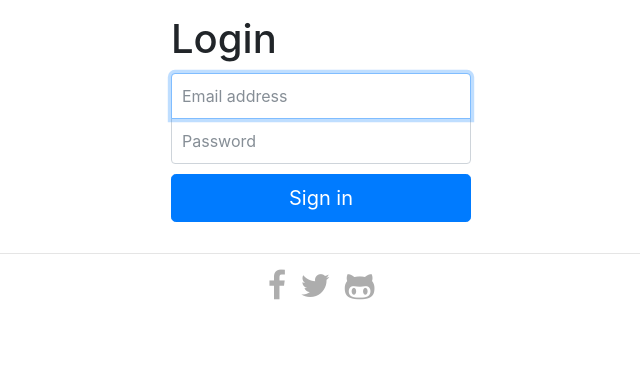
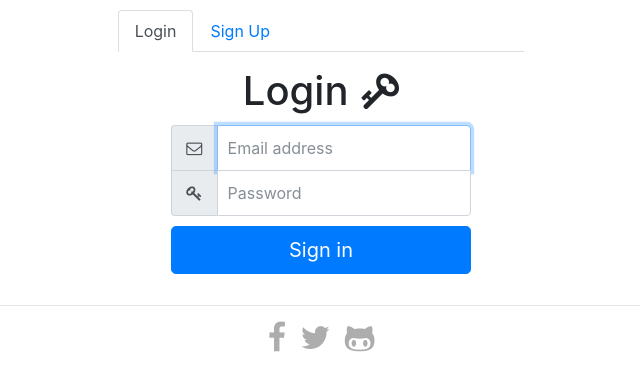
Before and after one commit to Gummiees/TriviaAppPHP, a PHP site: page /login.php in a window 1280 px wide. Shown: the part 56-447 px from the top of the page, without its empty margins (319-959 px from the left). Run offline with PHP 8.4, Linux system fonts and the light colour scheme; some libraries are stand-ins or nearby versions.

Commit message:
visual update, fusion with login

```diff
--- a/includes/login_page.inc.php
+++ b/includes/login_page.inc.php
@@ -8,15 +8,57 @@ if (isset($errors) && !empty($errors)) foreach ($errors as $msg) echo print_mess
 	if (!isset($_SESSION['id_user'])) {
 		?>
 
+		<div class="row">
+			<div class="col-4 offset-4 form-nav">
+				<ul class="nav nav-tabs" role="tablist">
+					<li class="nav-item">
+						<a class="nav-link active" data-toggle="tab" href="#login">Login</a>
+					</li>
+					<li class="nav-item">
+						<a class="nav-link" data-toggle="tab" href="#signup">Sign Up</a>
+					</li>
+				</ul>
+			</div>
+		</div>
+
+		<div class="tab-content">
+			<div class="container tab-pane active" id="login">
 				<form class="form-signin" action="login.php" method="post">
-  <h1 class="form-signin-heading">Login</h1>
-  <label for="inputEmail" class="sr-only">Email address</label>
-  <input type="email" id="inputEmail" class="form-control" placeholder="Email address" name="email" required autofocus minlength="4" maxlength="60" >
-  <label for="inputPassword" class="sr-only">Password</label>
-  <input type="password" id="inputPassword" class="form-control" placeholder="Password" name="pass" required minlength="4" maxlength="20" >
+					<h1 class="form-signin-heading text-center">Login <i class="fa fa-key fa-flip-horizontal" aria-hidden="true"></i></h1>
+					<div class="input-group">
+						<span class="input-group-addon input-group-addon-top"><i class="fa fa-envelope-o fa-fw"></i></span>
+						<input type="email" id="loginInputEmail" class="form-control" placeholder="Email address" name="email" required autofocus minlength="4" maxlength="60">
+					</div>
+					<div class="input-group">
+						<span class="input-group-addon input-group-addon-bottom"><i class="fa fa-key fa-fw"></i></span>
+						<input type="password" id="loginInputPassword" class="form-control" placeholder="Password" name="pass" required minlength="4" maxlength="20">
+					</div>
 					<button class="btn btn-lg btn-primary btn-block" type="submit">Sign in</button>
 				</form>
-
+			</div>
+			<div class="container tab-pane fade" id="signup">
+				<form class="form-signup" action="login.php" method="post">
+					<h1 class="form-signup-heading text-center">Sign Up <i class="fa fa-pencil" aria-hidden="true"></i></h1>
+					<div class="input-group">
+						<span class="input-group-addon input-group-addon-top"><i class="fa fa-envelope-o fa-fw"></i></span>
+						<input type="email" id="signupInputEmail" class="form-control" placeholder="Email address" name="email" required autofocus minlength="4" maxlength="60">
+					</div>
+					<div class="input-group">
+						<span class="input-group-addon input-group-addon-middle"><i class="fa fa-user fa-fw"></i></span>
+						<input type="text" id="signupInputNick" class="form-control" placeholder="Username" name="nick" required autofocus minlength="4" maxlength="20">
+					</div>
+					<div class="input-group">
+						<span class="input-group-addon input-group-addon-middle"><i class="fa fa-key fa-fw"></i></span>
+						<input type="password" id="signupInputPassword1" class="form-control" placeholder="Password" name="pass1" required minlength="4" maxlength="20">
+					</div>
+					<div class="input-group">
+						<span class="input-group-addon input-group-addon-bottom"><i class="fa fa-key fa-fw"></i></span>
+						<input type="password" id="signupInputPassword2" class="form-control" placeholder="Repeat Password" name="pass2" required minlength="4" maxlength="20">
+					</div>
+					<button class="btn btn-lg btn-primary btn-block" type="submit">Sign Up</button>
+				</form>
+			</div>
+		</div>
 		<?php
 	} else echo print_message('danger', 'You are already logged in.');
 	include ('includes/footer.html'); ?>
--- a/includes/main.css
+++ b/includes/main.css
@@ -1,13 +1,20 @@
-.form-signin {
+.form-nav {
+  margin-top: 10px;
+}
+
+.form-signin,
+.form-signup {
   max-width: 330px;
   padding: 15px;
   margin: 0 auto;
 }
 
-.form-signin .form-signin-heading {
+.form-signin .form-signin-heading,
+.form-signup .form-signup-heading {
   margin-bottom: 10px;
 }
-.form-signin .form-control {
+.form-signin .form-control,
+.form-signup .form-control {
   position: relative;
   height: auto;
   -webkit-box-sizing: border-box;
@@ -15,15 +22,31 @@
   padding: 10px;
   font-size: 16px;
 }
-.form-signin .form-control:focus {
+.form-signin .form-control:focus,
+.form-signup .form-control:focus {
   z-index: 2;
 }
-.form-signin input[type="email"] {
+
+.form-signup input[id="signupInputNick"],
+.form-signup input[id="signupInputPassword1"],
+.input-group-addon-middle {
+  margin-bottom: -1px;
+  border-bottom-right-radius: 0;
+  border-bottom-left-radius: 0;
+  border-top-left-radius: 0;
+  border-top-right-radius: 0;
+}
+
+.form-signin input[type="email"],
+.form-signup input[type="email"],
+.input-group-addon-top {
   margin-bottom: -1px;
   border-bottom-right-radius: 0;
   border-bottom-left-radius: 0;
 }
-.form-signin input[type="password"] {
+.form-signin input[type="password"],
+.form-signup input[id="signupInputPassword2"],
+.input-group-addon-bottom {
   margin-bottom: 10px;
   border-top-left-radius: 0;
   border-top-right-radius: 0;
```
Lines whose indentation alone changed are shown as unchanged.
